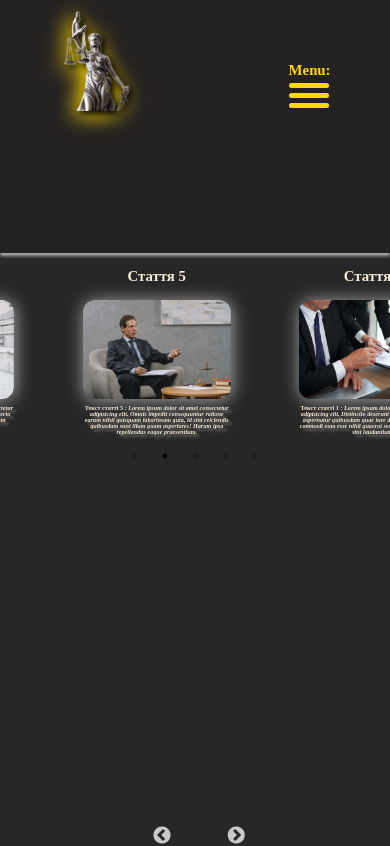
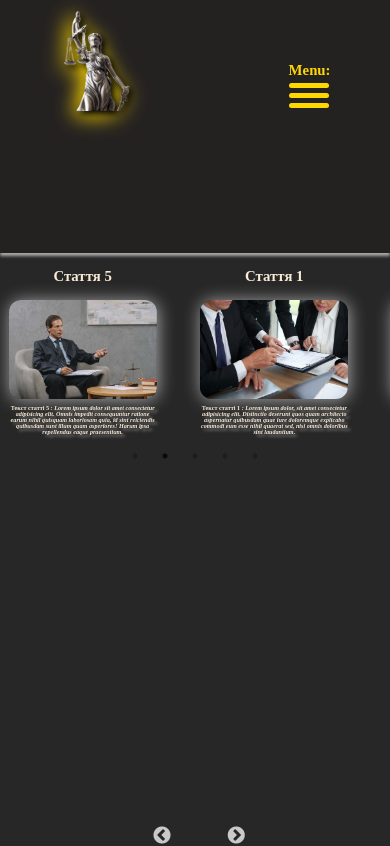
Before and after one commit to FoxDev777/header_proba, a React (Create React App) app: page / in a window 390 px wide. Built offline with nearby package versions, Linux system fonts and the light colour scheme.

Commit message:
headerMobile&&slider

```diff
--- a/src/components/SimpleSlider/simpleSlider.css
+++ b/src/components/SimpleSlider/simpleSlider.css
@@ -66,7 +66,7 @@
     }
     .slick-track{
       display: flex;
-      gap:5vw;
+      gap:calc(var(--index)*2)
     }
 }
 @media screen and (max-width: 768px) {
@@ -80,6 +80,6 @@
     width: calc(var(--index) * 12);
   }
   .slick-track{
-    gap:calc(var(--index)*7)
+    gap:calc(var(--index)*5)
   }
 }
```
